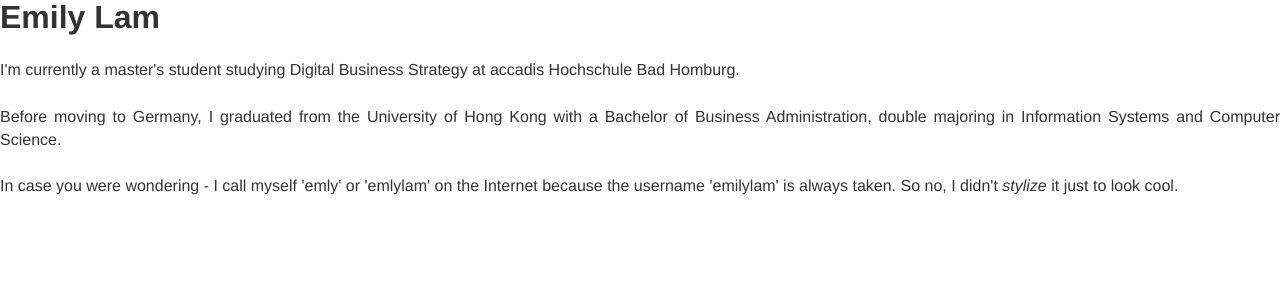
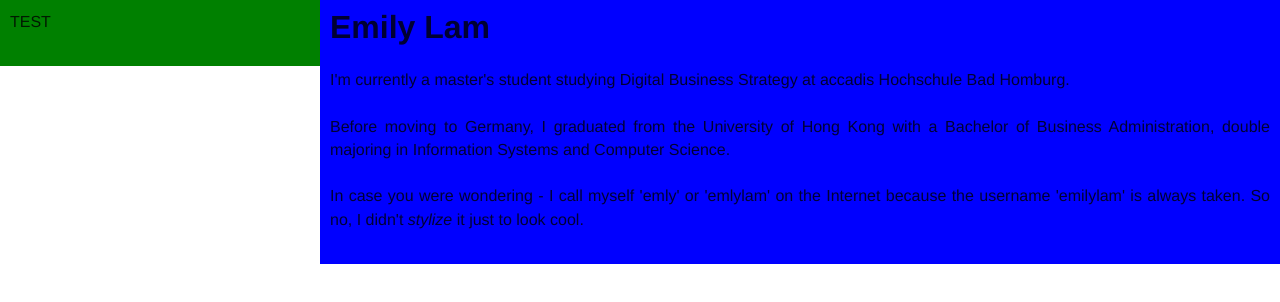
Before and after one commit to emlylam/emlylam.github.io, a Gatsby site: page / in a window 1280 px wide. Built offline with nearby package versions, Linux system fonts and the light colour scheme; Gatsby itself is replaced by a stand-in of ours.

Commit message:
Trying two-column layout for index page

```diff
--- a/src/components/container.js
+++ b/src/components/container.js
@@ -1,7 +1,7 @@
 import React from 'react'
 
 export default ({ children }) => (
-  <div style={{margin: '3rem auto', maxWidth: '65%'}}>
+  <div style={{margin: '3rem auto', maxWidth: '70%'}}>
     {children}
   </div>
 );
--- a/src/pages/index.js
+++ b/src/pages/index.js
@@ -9,6 +9,19 @@ const IndexPage = () => (
       <title>emlylam</title>
     </Helmet>
 
+    <div className={styles.twoColumns}>
+
+      <div className={styles.row}>
+        <div
+          className={`${styles.column} ${styles.left}`}
+          style={{background: 'green'}}
+        >
+          <p>TEST</p>
+        </div>
+        <div
+          className={`${styles.column} ${styles.right}`}
+          style={{background: 'blue'}}
+        >
           <h1>Emily Lam</h1>
           <p>I'm currently a master's student studying Digital Business Strategy at accadis Hochschule
             Bad Homburg.</p>
@@ -20,5 +33,10 @@ const IndexPage = () => (
           </p>
           {/*<p>Extra facts about me: I learned German as a hobby and I'm also a die-hard believer of index funds.</p>*/}
         </div>
+      </div>
+
+    </div>
+
+  </div>
 )
 export default IndexPage
--- a/src/pages/index.module.css
+++ b/src/pages/index.module.css
@@ -1,3 +1,33 @@
- .indexContainer{
+.indexContainer{
      text-align: justify;
- }
+}
+
+.twoColumns {
+     box-sizing: border-box;
+}
+
+
+.row {
+
+}
+
+.column {
+    float: left;
+    padding: 10px;
+
+}
+
+.left {
+    width: 25%;
+}
+
+.right {
+    width: 75%;
+}
+
+/* Clears float after the columns */
+.row:after {
+    content: "";
+    display: table;
+    clear: both;
+}
```
Also changed, not shown: src/pages/projects.js (+13 -48 lines), src/favicon.png. Lines whose indentation alone changed are shown as unchanged.
